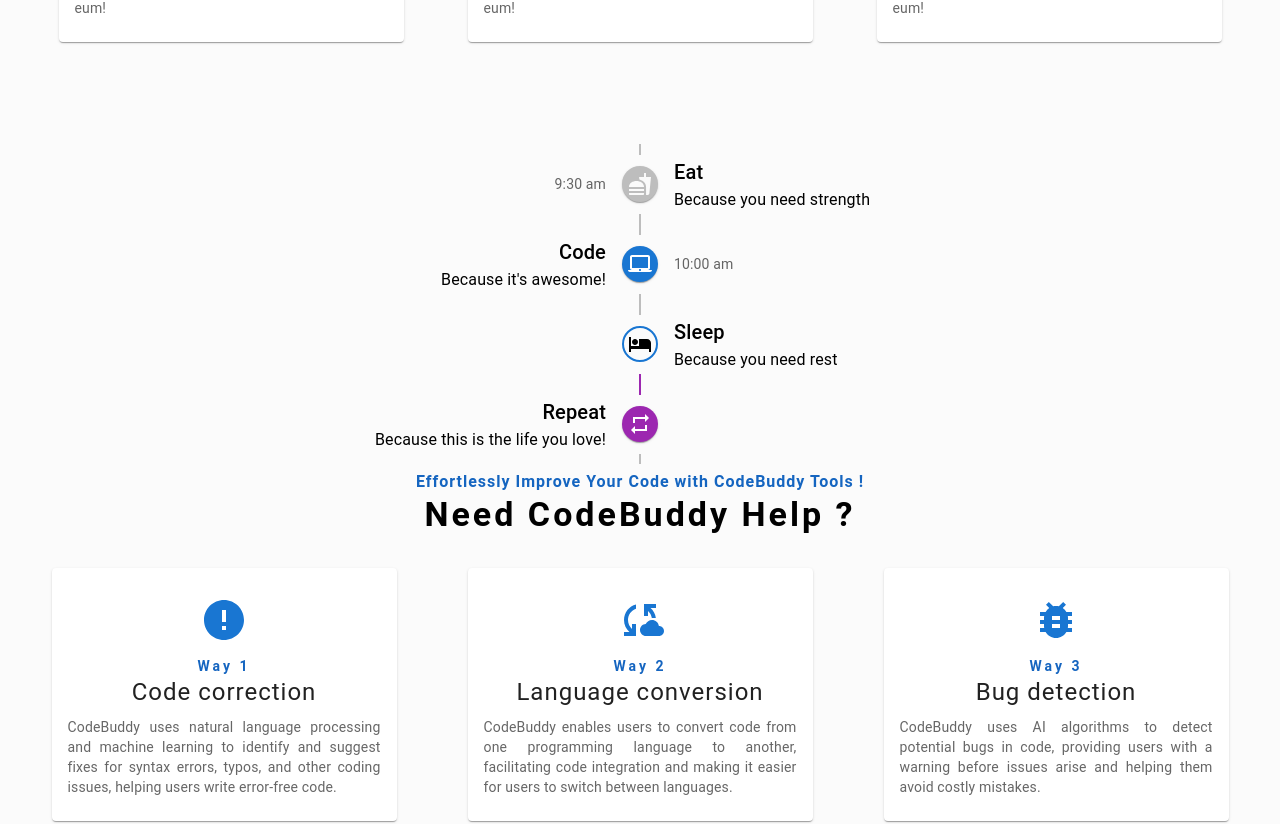
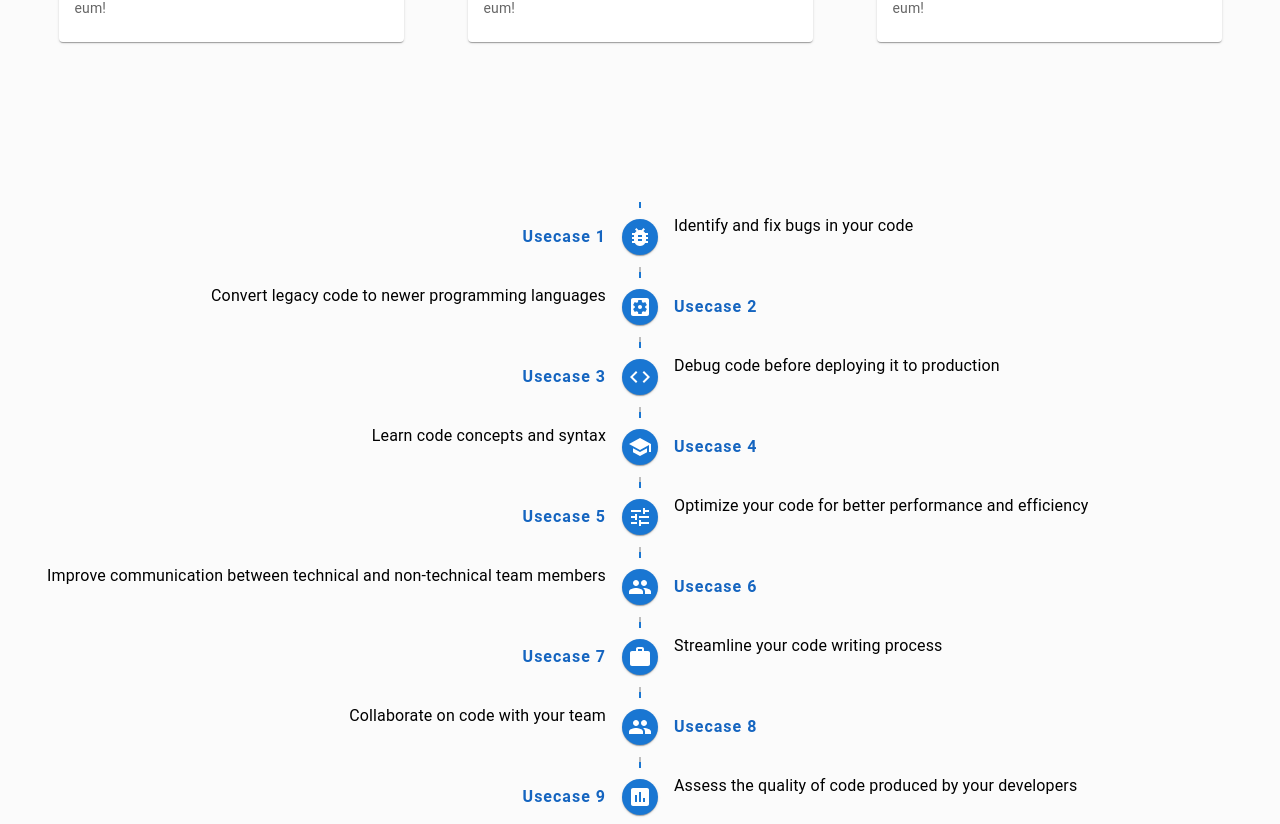
Before and after one commit to ArslanJajja1/my-code-buddy, a React (Vite) app in the folder client/: page / in a window 1280 px wide. Shown: the part 1040-1864 px from the top of the page. Built offline with nearby package versions, Linux system fonts and the light colour scheme; a web font is replaced by a local one.

Commit message:
implementing usecases in timeline component

```diff
--- a/client/src/components/Usecases/Usecases.tsx
+++ b/client/src/components/Usecases/Usecases.tsx
@@ -10,35 +10,52 @@ import LaptopMacIcon from '@mui/icons-material/LaptopMac';
 import HotelIcon from '@mui/icons-material/Hotel';
 import RepeatIcon from '@mui/icons-material/Repeat';
 import Typography from '@mui/material/Typography';
+import BugIcon from '@mui/icons-material/BugReport';
+import CodeIcon from '@mui/icons-material/Code';
+import LegacyIcon from '@mui/icons-material/SettingsApplications';
+import LearningIcon from '@mui/icons-material/School';
+import OptimizationIcon from '@mui/icons-material/Tune';
+import TeamIcon from '@mui/icons-material/People';
+import FreelancerIcon from '@mui/icons-material/Work';
+import QualityIcon from '@mui/icons-material/Assessment';
+import CollaborationIcon from '@mui/icons-material/Group';
+import { useCases } from '../../data/usecasesData';
 
+
+const icons = [<BugIcon />,<LegacyIcon/>,<CodeIcon/>,<LearningIcon/>,<OptimizationIcon/>,<TeamIcon/>,<FreelancerIcon/>,<CollaborationIcon/>,<QualityIcon/>]
 const Usecases = ()=> {
   return (
-    <Timeline position="alternate">
+    <Timeline position="alternate" sx={{py:8}}>
+      {
+        useCases.map((usecase,index)=>(
           <TimelineItem>
           <TimelineOppositeContent
-          sx={{ m: 'auto 0' }}
+            sx={{ m: 'auto 0',fontWeight:'bold',letterSpacing:'1px' }}
             align="right"
-          variant="body2"
-          color="text.secondary"
+            variant="subtitle1"
+            color="primary.dark"
           >
-          9:30 am
+            Usecase {index+1}
           </TimelineOppositeContent>
           <TimelineSeparator>
-          <TimelineConnector />
-          <TimelineDot>
-            <FastfoodIcon />
+            <TimelineConnector sx={{ bgcolor: 'primary.main' }}/>
+            <TimelineDot color='primary'>
+              {icons[index]}
             </TimelineDot>
             <TimelineConnector />
           </TimelineSeparator>
           <TimelineContent sx={{ py: '12px', px: 2 }}>
-          <Typography variant="h6" component="span">
-            Eat
+            <Typography component="span" sx={{letterSpacing:'1px',typography:{xs:'caption',md:'body1'}}}>
+              {usecase.title}
             </Typography>
-          <Typography>Because you need strength</Typography>
           </TimelineContent>
         </TimelineItem>
+        ))
+      }
 
-      <TimelineItem>
+
+
+      {/* <TimelineItem>
         <TimelineOppositeContent
           sx={{ m: 'auto 0' }}
           variant="body2"
@@ -60,6 +77,7 @@ const Usecases = ()=> {
           <Typography>Because it&apos;s awesome!</Typography>
         </TimelineContent>
       </TimelineItem>
+
       <TimelineItem>
         <TimelineSeparator>
           <TimelineConnector />
@@ -75,6 +93,7 @@ const Usecases = ()=> {
           <Typography>Because you need rest</Typography>
         </TimelineContent>
       </TimelineItem>
+
       <TimelineItem>
         <TimelineSeparator>
           <TimelineConnector sx={{ bgcolor: 'secondary.main' }} />
@@ -89,7 +108,7 @@ const Usecases = ()=> {
           </Typography>
           <Typography>Because this is the life you love!</Typography>
         </TimelineContent>
-      </TimelineItem>
+      </TimelineItem> */}
     </Timeline>
   );
 }
```
Lines whose indentation alone changed are shown as unchanged.
